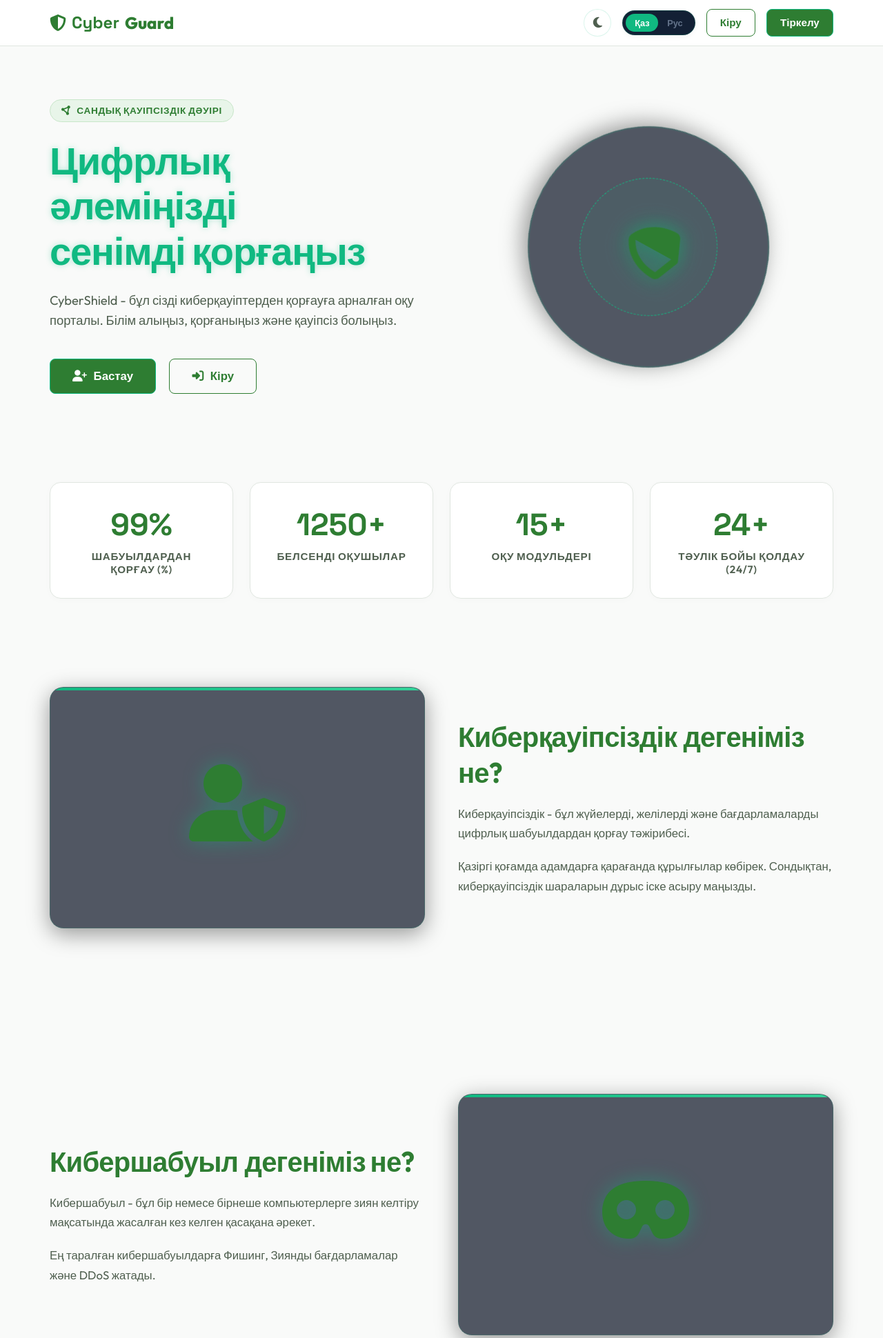
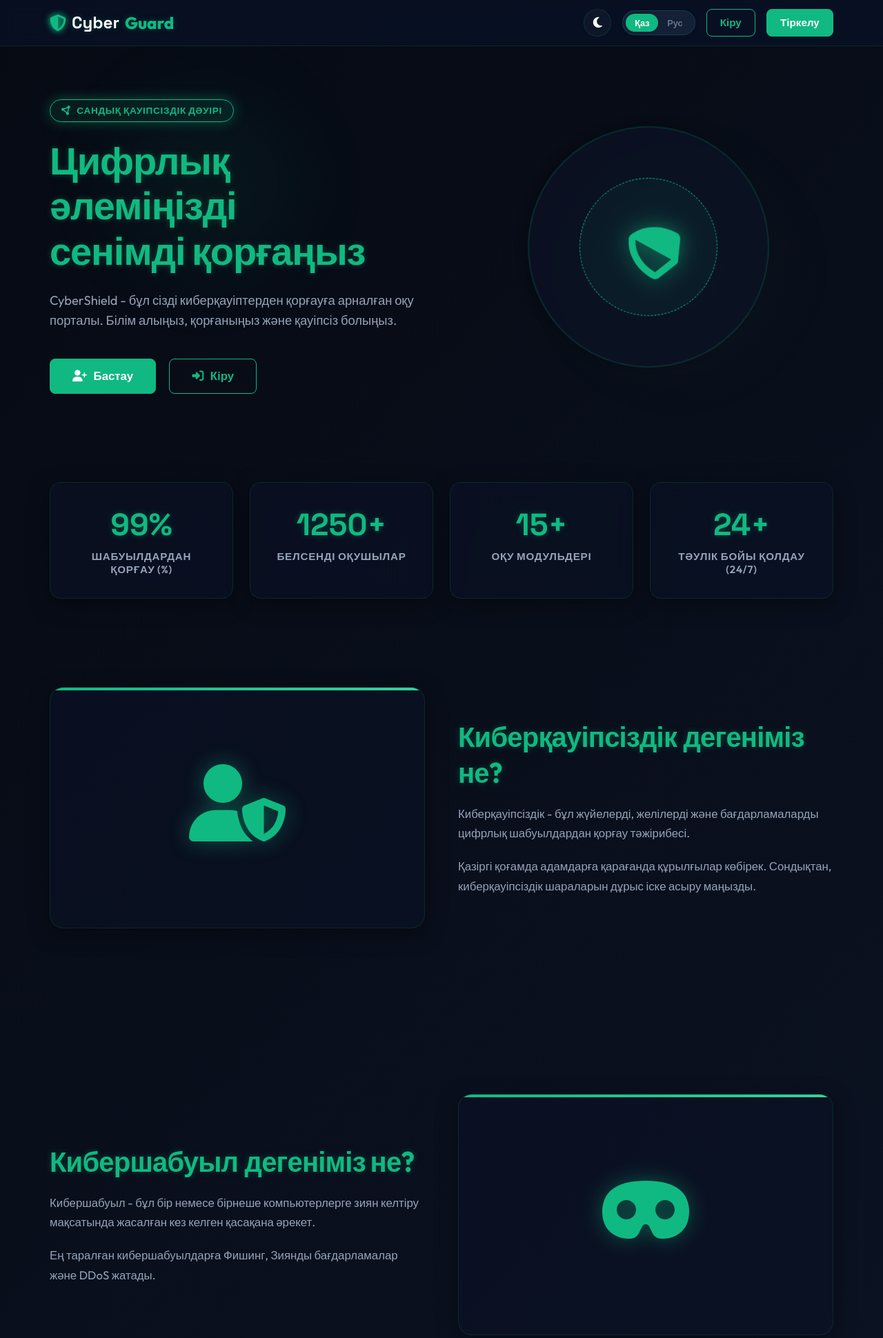
Before and after one commit to ZandB-cell/cyberguar, a Flask app: page / in a window 1280 px wide. Shown: the top 1940 px of the page at 69% size. Run offline with Flask 3, Linux system fonts and the light colour scheme; some libraries are stand-ins or nearby versions.

Commit message:
Fix night mode issue on home page by scoping style overrides

```diff
--- a/templates/index.html
+++ b/templates/index.html
@@ -5,103 +5,104 @@
 {% block content %}
 <!-- OVERRIDE DEFAULT STYLES TO MATCH STUDENT PAGE COLORS -->
 <style>
-    body, html {
+    /* Default (Dark mode) uses style.css which is gorgeous. We only override for Light Mode to match student colors */
+    [data-theme="light"] body, [data-theme="light"] html {
         background: #f9faf9 !important;
         color: #1c281c !important;
     }
-    .hero-section {
+    [data-theme="light"] .hero-section {
         background: transparent;
     }
-    .hero-title, .section-title {
+    [data-theme="light"] .hero-title, [data-theme="light"] .section-title {
         color: #1c281c !important;
     }
-    .hero-desc, .info-p, .section-subtitle {
+    [data-theme="light"] .hero-desc, [data-theme="light"] .info-p, [data-theme="light"] .section-subtitle {
         color: #4f5f4f !important;
     }
-    .hero-glow-blob {
+    [data-theme="light"] .hero-glow-blob {
         display: none !important;
     }
-    .navbar {
+    [data-theme="light"] .navbar {
         background: #ffffff !important;
         border-bottom: 1px solid #e0e6e0 !important;
     }
-    .navbar-logo, .navbar-logo span, .navbar-logo i {
+    [data-theme="light"] .navbar-logo, [data-theme="light"] .navbar-logo span, [data-theme="light"] .navbar-logo i {
         color: #2e7d32 !important;
         text-shadow: none !important;
         filter: none !important;
     }
-    .nav-btn-outline {
+    [data-theme="light"] .nav-btn-outline {
         border: 1px solid #2e7d32 !important;
         color: #2e7d32 !important;
     }
-    .nav-btn-outline:hover {
+    [data-theme="light"] .nav-btn-outline:hover {
         background: #2e7d32 !important;
         color: #ffffff !important;
     }
-    .nav-btn-primary, .hero-btn.nav-btn-primary {
+    [data-theme="light"] .nav-btn-primary, [data-theme="light"] .hero-btn.nav-btn-primary {
         background: #2e7d32 !important;
         color: #ffffff !important;
         box-shadow: none !important;
     }
-    .stat-card, .feature-card, .tip-item {
+    [data-theme="light"] .stat-card, [data-theme="light"] .feature-card, [data-theme="light"] .tip-item {
         background: #ffffff !important;
         border: 1px solid #e0e6e0 !important;
         box-shadow: 0 2px 12px rgba(0,0,0,0.02) !important;
     }
-    .stat-card:hover, .feature-card:hover, .tip-item:hover {
+    [data-theme="light"] .stat-card:hover, [data-theme="light"] .feature-card:hover, [data-theme="light"] .tip-item:hover {
         border-color: #2e7d32 !important;
         transform: translateY(-5px);
     }
-    .stat-number, .card-icon {
+    [data-theme="light"] .stat-number, [data-theme="light"] .card-icon {
         color: #2e7d32 !important;
         text-shadow: none !important;
     }
-    .stat-title, .card-desc, .tip-p {
+    [data-theme="light"] .stat-title, [data-theme="light"] .card-desc, [data-theme="light"] .tip-p {
         color: #4f5f4f !important;
     }
-    .card-title, .tip-h4 {
+    [data-theme="light"] .card-title, [data-theme="light"] .tip-h4 {
         color: #1c281c !important;
     }
-    .section-title span, .info-img-container i {
+    [data-theme="light"] .section-title span, [data-theme="light"] .info-img-container i {
         color: #2e7d32 !important;
         text-shadow: none !important;
     }
-    .tip-number {
+    [data-theme="light"] .tip-number {
         background: #2e7d32 !important;
         color: #ffffff !important;
     }
-    .hero-shield-center i {
+    [data-theme="light"] .hero-shield-center i {
         color: #2e7d32 !important;
         filter: drop-shadow(0 0 10px rgba(46,125,50,0.2)) !important;
     }
-    .footer {
+    [data-theme="light"] .footer {
         background: #ffffff !important;
         border-top: 1px solid #e0e6e0 !important;
         color: #4f5f4f !important;
     }
-    .footer-desc, .footer-link {
+    [data-theme="light"] .footer-desc, [data-theme="light"] .footer-link {
         color: #4f5f4f !important;
     }
-    .footer-h4 {
+    [data-theme="light"] .footer-h4 {
         color: #1c281c !important;
     }
-    .footer-link:hover {
+    [data-theme="light"] .footer-link:hover {
         color: #2e7d32 !important;
     }
-    .footer-bottom {
+    [data-theme="light"] .footer-bottom {
         border-top: 1px solid #e0e6e0 !important;
         color: #667766 !important;
     }
-    .control-btn {
+    [data-theme="light"] .control-btn {
         color: #4f5f4f !important;
     }
-    .hero-badge {
+    [data-theme="light"] .hero-badge {
         background: #e8f5e9 !important;
         color: #2e7d32 !important;
         border: 1px solid #c8e6c9 !important;
         box-shadow: none !important;
     }
-    .hero-badge i {
+    [data-theme="light"] .hero-badge i {
         color: #2e7d32 !important;
     }
 </style>
```
